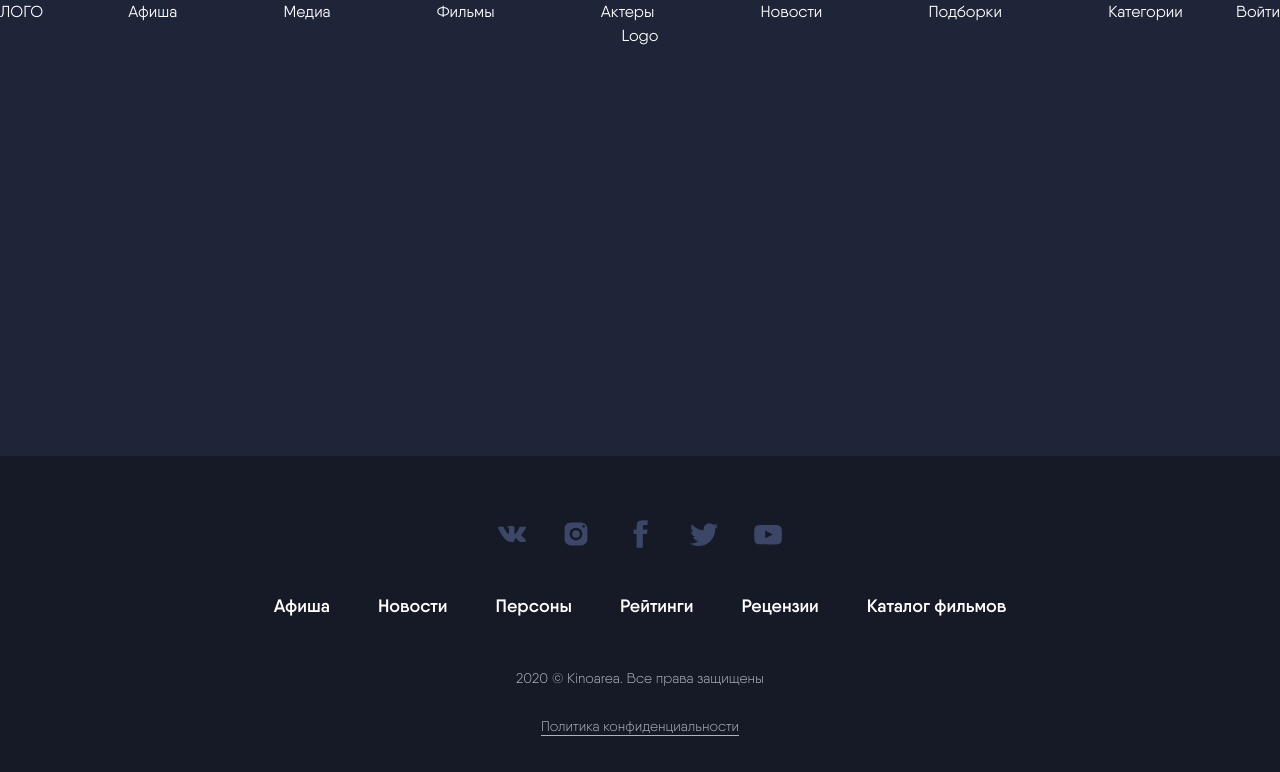
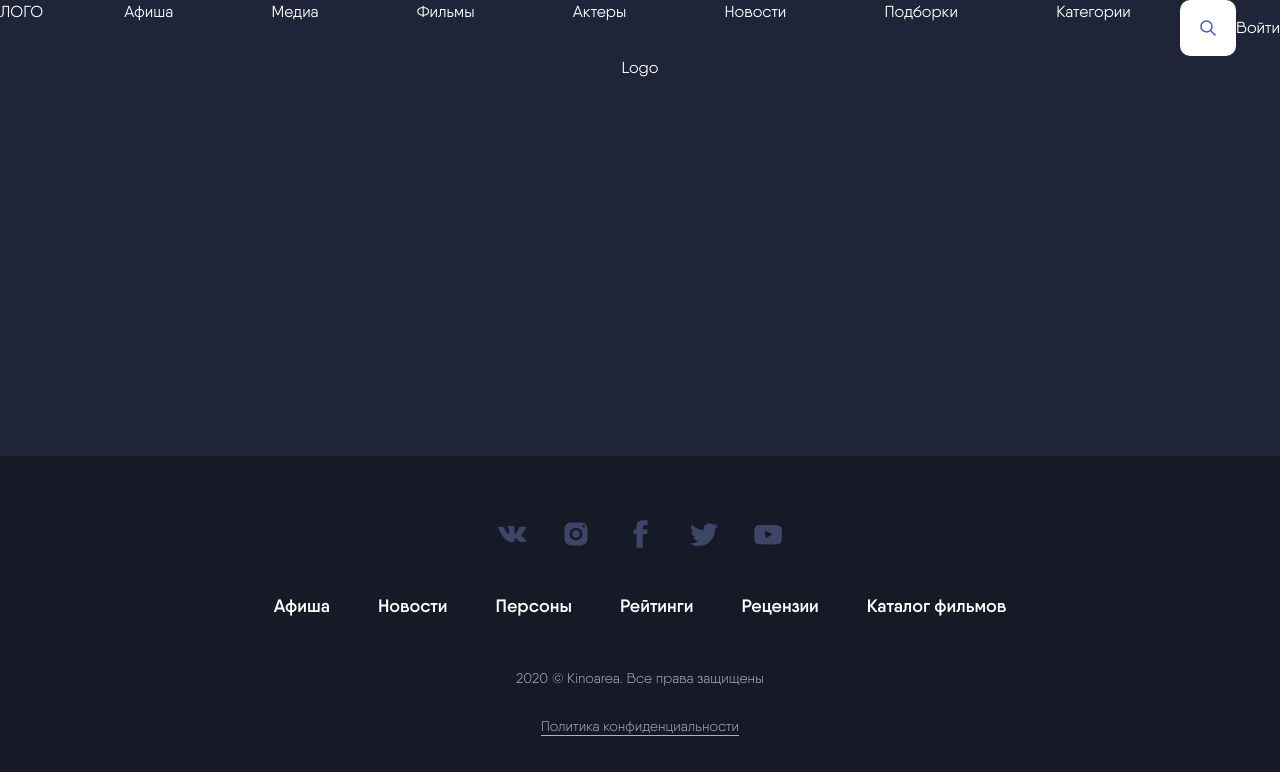
Before and after one commit to VeronikaTkach/on_line_cinema, a React (Vite) app: page / in a window 1280 px wide. Shown: the top 772 px of the page. Built offline with nearby package versions, Linux system fonts and the light colour scheme.

Commit message:
feat: SearchButton

```diff
--- a/src/components/Header/Header.tsx
+++ b/src/components/Header/Header.tsx
@@ -1,5 +1,6 @@
 import { Link, NavLink } from "react-router-dom";
 import { AuthModal } from "../Auth/Auth";
+import { SearchButton } from "../SearchButton/SearchButton";
 
 export const Header: React.FC = () => {
   return (
@@ -30,6 +31,7 @@ export const Header: React.FC = () => {
           <NavLink to="/selections">Подборки</NavLink>
           <NavLink to="/categories">Категории</NavLink>
         </nav>
+        <SearchButton />
         <AuthModal />
       </div>
     </header>
--- /dev/null
+++ b/src/components/SearchButton/SearchButton.tsx
@@ -0,0 +1,13 @@
+const clButton = `btn-default-white xl:py-5 xl:px-5 lg:py-4 lg:px-4  md:py-3.5 md:px-3.5 py-3 px-3`;
+const clImg = `xl:max-h-4 xl:max-w-4 lg:max-h-3 lg:max-w-3 max-h-2.5 max-w-2.5`;
+export const SearchButton = () => {
+  return (
+    <button className={clButton}>
+      <img
+        className={clImg}
+        src="./src/assets/images/search.svg"
+        alt="Search icon"
+      />
+    </button>
+  );
+};
```
Also changed, not shown: src/assets/images/search.svg (added).
